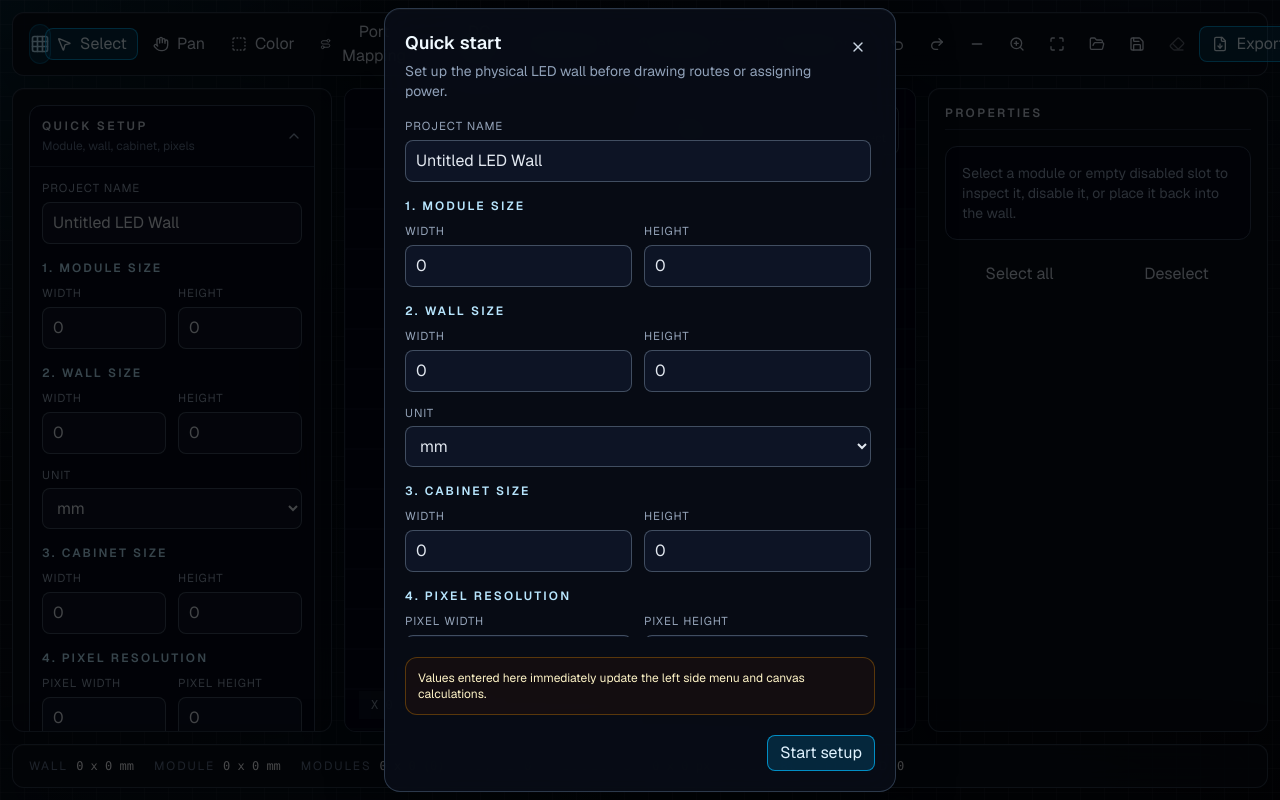
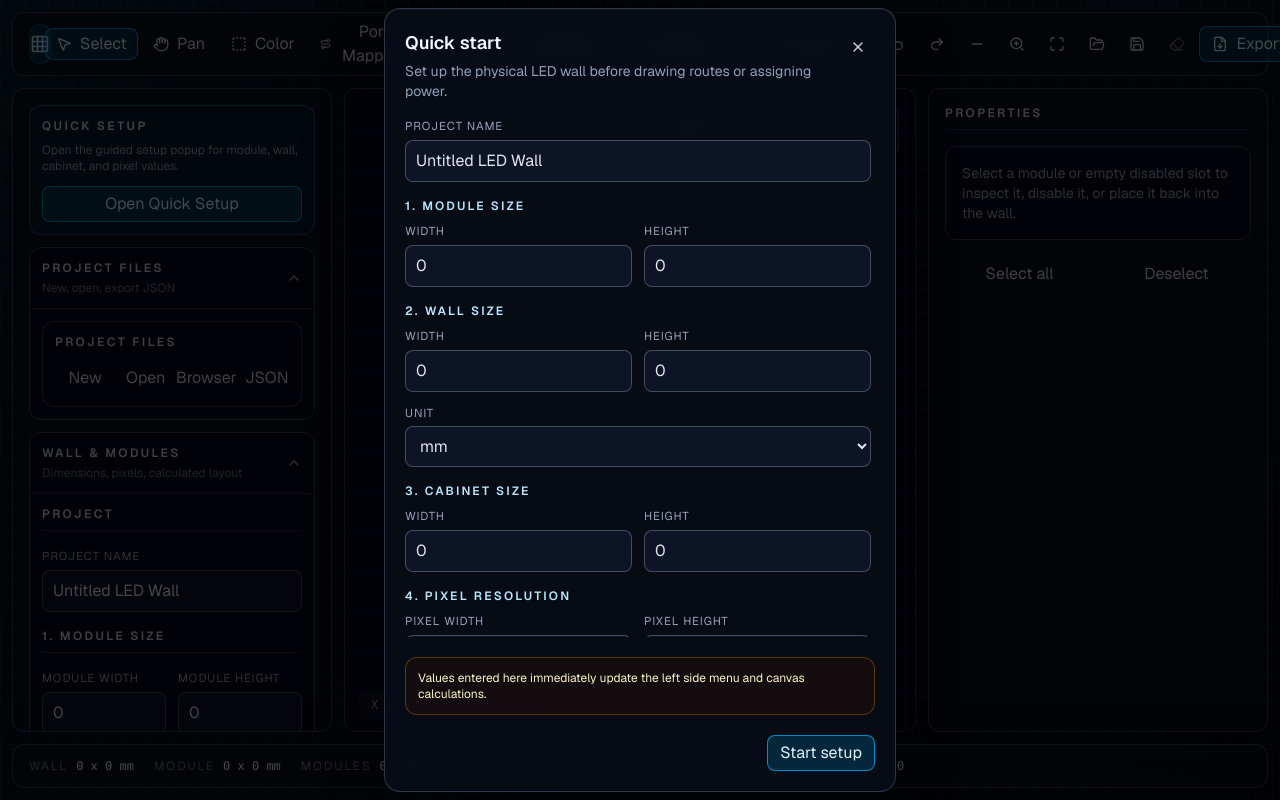
Before and after one commit to bensoymallari-design/MadMapper, a Next.js app: page / in a window 1280 px wide. Built offline with nearby package versions, Linux system fonts and the light colour scheme.

Commit message:
Adjust quick setup startup behavior
Co-authored-by: bensoymallari-design <bensoymallari-design@users.noreply.github.com>

```diff
--- a/components/editor/ProjectManager.tsx
+++ b/components/editor/ProjectManager.tsx
@@ -1,13 +1,13 @@
 "use client";
 
-import { Download, FilePlus2, Upload } from "lucide-react";
+import { Download, FilePlus2, HardDriveDownload, Upload } from "lucide-react";
 import { useRef } from "react";
 import { Button } from "@/components/ui/Button";
 import { useEditorStore } from "@/store/editorStore";
 
 export function ProjectManager() {
   const inputRef = useRef<HTMLInputElement | null>(null);
-  const { newProject, exportProjectJson, importProject } = useEditorStore();
+  const { newProject, exportProjectJson, importProject, loadLocal } = useEditorStore();
 
   function downloadJson() {
     const blob = new Blob([exportProjectJson()], { type: "application/json" });
@@ -26,7 +26,7 @@ export function ProjectManager() {
   return (
     <section className="rounded-xl border border-slate-700 bg-slate-950/70 p-3">
       <h2 className="mb-3 text-xs font-semibold uppercase tracking-[0.2em] text-slate-300">Project Files</h2>
-      <div className="grid grid-cols-3 gap-2">
+      <div className="grid grid-cols-4 gap-2">
         <Button variant="ghost" size="sm" onClick={newProject}>
           <FilePlus2 className="h-4 w-4" />
           New
@@ -34,6 +34,10 @@ export function ProjectManager() {
         <Button variant="ghost" size="sm" onClick={() => inputRef.current?.click()}>
           <Upload className="h-4 w-4" />
           Open
+        </Button>
+        <Button variant="ghost" size="sm" onClick={() => loadLocal()}>
+          <HardDriveDownload className="h-4 w-4" />
+          Browser
         </Button>
         <Button variant="ghost" size="sm" onClick={downloadJson}>
           <Download className="h-4 w-4" />
--- a/components/editor/WallEditor.tsx
+++ b/components/editor/WallEditor.tsx
@@ -1,6 +1,7 @@
 "use client";
 
 import { useEffect, useRef, useState } from "react";
+import { Button } from "@/components/ui/Button";
 import { CanvasToolbar } from "@/components/editor/CanvasToolbar";
 import { ColorLegend } from "@/components/editor/ColorLegend";
 import { CollapsiblePanel } from "@/components/editor/CollapsiblePanel";
@@ -12,7 +13,6 @@ import { MappingSettingsPanel } from "@/components/editor/panels/MappingSettings
 import { ModuleSettingsPanel } from "@/components/editor/panels/ModuleSettings";
 import { WallSettingsPanel } from "@/components/editor/panels/WallSettings";
 import { QuickStartDialog } from "@/components/editor/QuickStartDialog";
-import { QuickSetupForm } from "@/components/editor/QuickSetupForm";
 import { useEditorStore } from "@/store/editorStore";
 
 export function WallEditor() {
@@ -23,7 +23,6 @@ export function WallEditor() {
   const {
     importProject,
     saveLocal,
-    loadLocal,
     undo,
     redo,
     selectAll,
@@ -32,10 +31,6 @@ export function WallEditor() {
     setView,
     view
   } = useEditorStore();
-
-  useEffect(() => {
-    loadLocal();
-  }, [loadLocal]);
 
   useEffect(() => {
     function handleKeyDown(event: KeyboardEvent) {
@@ -102,9 +97,13 @@ export function WallEditor() {
       <div className="grid min-h-0 flex-1 grid-cols-[320px_minmax(0,1fr)_340px] gap-3">
         <aside className="panel min-h-0 overflow-y-auto rounded-xl p-4">
           <div className="space-y-3">
-            <CollapsiblePanel title="Quick Setup" description="Module, wall, cabinet, pixels" defaultOpen>
-              <QuickSetupForm />
-            </CollapsiblePanel>
+            <section className="rounded-xl border border-sky-500/40 bg-sky-950/30 p-3">
+              <div className="mb-2 text-xs font-semibold uppercase tracking-[0.2em] text-sky-200">Quick Setup</div>
+              <p className="mb-3 text-xs text-slate-400">Open the guided setup popup for module, wall, cabinet, and pixel values.</p>
+              <Button className="w-full" variant="primary" onClick={() => setQuickStartOpen(true)}>
+                Open Quick Setup
+              </Button>
+            </section>
             <CollapsiblePanel title="Project Files" description="New, open, export JSON" defaultOpen>
               <ProjectManager />
             </CollapsiblePanel>
--- a/lib/project.ts
+++ b/lib/project.ts
@@ -89,7 +89,7 @@ export function createSampleProject(): LedWallProject {
       showGrid: true,
       showNumbers: true,
       moduleTextColor: "#e2e8f0",
-      rainbowGradient: false,
+      rainbowGradient: true,
       showCabinets: true,
       showDataPaths: false,
       showDimensions: true,
@@ -190,7 +190,7 @@ export function parseProject(json: string): LedWallProject {
       showGrid: true,
       showNumbers: true,
       moduleTextColor: "#e2e8f0",
-      rainbowGradient: false,
+      rainbowGradient: true,
       showCabinets: true,
       showDataPaths: false,
       showDimensions: true,
```
